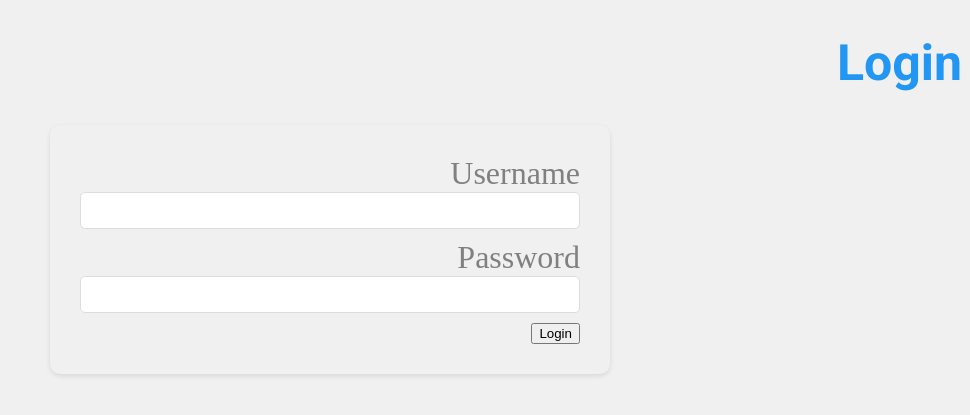
After one commit to yender3123/Flask, a Flask app: template templates/login.html in a window 1280 px wide. The commit adds this page. Shown: the top 415 px of the page, without its empty margins (310-1280 px from the left). Run offline with Flask 2, Linux system fonts and the light colour scheme; the template is opened without the code that fills it, so the values that code supplies are empty.

Commit message:
app update

```diff
--- a/main.py
+++ b/main.py
@@ -1,77 +1,109 @@
 from flask import Flask, render_template, request, redirect, url_for
+from werkzeug.security import generate_password_hash, check_password_hash
+from flask_login import LoginManager, UserMixin, login_user, logout_user, login_required, current_user
+
 import sqlite3
 
 app = Flask(__name__)
 
-def get_db_connection():
-    conn = sqlite3.connect("sqlite.db")
-    conn.row_factory = sqlite3.Row
-    return conn
+app.config['SECRET_KEY'] = 'your_secret_key'
 
-def close_db(conn):
-    if conn:
-        conn.close()
+login_manager = LoginManager(app)
+login_manager.login_view = 'login'
+
+connection = sqlite3.connect("sqlite.db", check_same_thread=False)
+cursor=connection.cursor()
+
+
+def close_db(connection=None):
+    if connection is not None:
+        connection.close()
 
 @app.teardown_appcontext
 def close_connection(exception):
-    conn = get_db_connection()
-    close_db(conn)
+    close_db()
+
+class User(UserMixin):
+    def __init__(self, id, username, password_hash):
+        self.id = id
+        self.username = username
+        self.password_hash = password_hash
+
+    def set_password(self, password):
+        self.password_hash = generate_password_hash(password)
+
+    def check_password(self, password):
+        return check_password_hash(self.password_hash, password)
+
+@login_manager.user_loader
+def load_user(user_id):
+    user = cursor.execute('SELECT * FROM users WHERE id = ?', (user_id,)).fetchone()
+    if user is not None:
+        return User(user[0], user[1], user[2])
+    return None
+
+
 
 @app.route("/")
 def index():
-    conn = get_db_connection()
-    cursor = conn.cursor()
-    cursor.execute('SELECT * from posts')
+    cursor.execute('SELECT * FROM posts JOIN users ON posts.author_id = users.id')
     result = cursor.fetchall()
     posts = []
     for post in reversed(result):
         posts.append(
-            {'id': post['id'], 'title': post['title'], 'content': post['content']}
+            {'id': post[0], 'title': post[1], 'content': post[2], 'author_id': post[3], 'username': post[4                    ]}
         )
-    close_db(conn)
     context = {'posts': posts}
     return render_template('blog.html', **context)
 
+@app.route('/login', methods=['GET', 'POST'])
+def login():
+    if request.method == 'POST':
+        username = request.form['username']
+        password = request.form['password']
+        print(username, password)
+        user = cursor.execute('SELECT * FROM users WHERE username =?', (username,)
+        ).fetchone()
+        if user and User(user[0], user[1], user[2]).check_password(password):
+            login_user(User(user[0], user[1], user[2]))
+            return redirect(url_for('index'))
+        else:
+            return render_template('login.html', message='Invalid username or password')
+    return render_template('login.html')
+
+@app.route('/logout')
+@login_required
+def logout():
+    logout_user()
+    return redirect(url_for('index'))
+
 @app.route('/add', methods=['GET', 'POST'])
 def add_post():
-    conn = get_db_connection()
-    cursor = conn.cursor()
     if request.method == 'POST':
         title = request.form['title']
         content = request.form['content']
+        # author_id = request.form['']
         cursor.execute(
             'INSERT INTO posts (title, content) VALUES(?, ?)',
-            (title, content)
+            (title, content, )
         )
-        conn.commit()
-        close_db(conn)
-        return redirect(url_for('index'))
-    close_db(conn)
+        return redirect(url_for('blog.html'))
     return render_template('add_post.html')
 
-@app.route("/number/<int:number>")
-def say_number(number):
-    return f"Ты выбрал число {number}"
-
-@app.route("/Mark")
-def mark_name():
-    return "Привет, Марк"
-
-# @app.route("/Den")
-# def den_name():
-#     return "Привет, Ден"
-
-@app.route("/Vlad")
-def vlad_name():
-    return render_template('Vlad.html')
-
-@app.route('/power')
-def power_name():
-    return str(2**10)
-
-@app.route('/<name>')
-def say_name(name):
-    return f'Ты выбрал имя {name.capitalize()}'
+@app.route("/register", methods=['GET', 'POST'])
+def register():
+    if request.method == 'POST':
+        username = request.form['username']
+        password = request.form['password']
+        try:
+            cursor.execute('INSERT INTO users (username, password_hash) VALUES (?, ?)',
+                        (username, generate_password_hash(password))
+            )
+            print('Регистрация пользователя прошла успешно')
+        except sqlite3.IntegrityError:
+            return render_template('register.html',
+                            message = 'Username already exists!')
+    return render_template('register.html')
 
 @app.route("/blog")
 def blog():
@@ -98,10 +130,7 @@ def blog():
 
 @app.route('/post/<int:post_id>')
 def post(post_id):
-    conn = get_db_connection()
-    cursor = conn.cursor()
     post_one = cursor.execute('SELECT * FROM posts WHERE id = ?', (post_id,)).fetchone()
-    close_db(conn)
     if post_one:
         post_dict = {'id': post_one['id'], 'title': post_one['title'], 'content': post_one['content']}
         return render_template('post.html', post=post_dict)
--- a/static/style.css
+++ b/static/style.css
@@ -71,3 +71,11 @@ a {
 a:hover {
   background-color: rgb(224, 12, 12);
 }
+.author {
+    color: gray;
+    text-align: right;
+}
+.center{
+    color: gray;
+    text-align: right;
+}
--- a/templates/index.html
+++ b/templates/index.html
@@ -8,6 +8,7 @@
     <style></style>
   </head>
   <body>
+
     <h1 class="title">Привет, мир!</h1>
     <p>Это мой первый веб-страница</p>
     <p><a href="https://rutube.ru/" target="_blank">Мой канал на YouTube</a></p>
--- /dev/null
+++ b/templates/login.html
@@ -0,0 +1,23 @@
+<!DOCTYPE html>
+<html lang="en">
+  <head>
+    <meta charset="UTF-8" />
+    <title>Login</title>
+    <link rel="stylesheet" href="/static/style.css" />
+  </head>
+  <body>
+    <div class="center">
+      <h1>Login</h1>
+      <form method="POST">
+        <label>Username</label>
+        <input type="text" name="username" required />
+        <label>Password</label>
+        <input type="text" name="password" required />
+        <button type="submit">Login</button>
+        {% if message %}
+        <p class="message">{{message}}</p>
+        {% endif %}
+      </form>
+    </div>
+  </body>
+</html>
```
Also changed, not shown: db.test.py (+3 -0 lines), templates/blog.html (+15 -0 lines), templates/edit_database.py (added, +23 -0 lines), templates/register.html (added, +20 -0 lines), sqlite.db.
